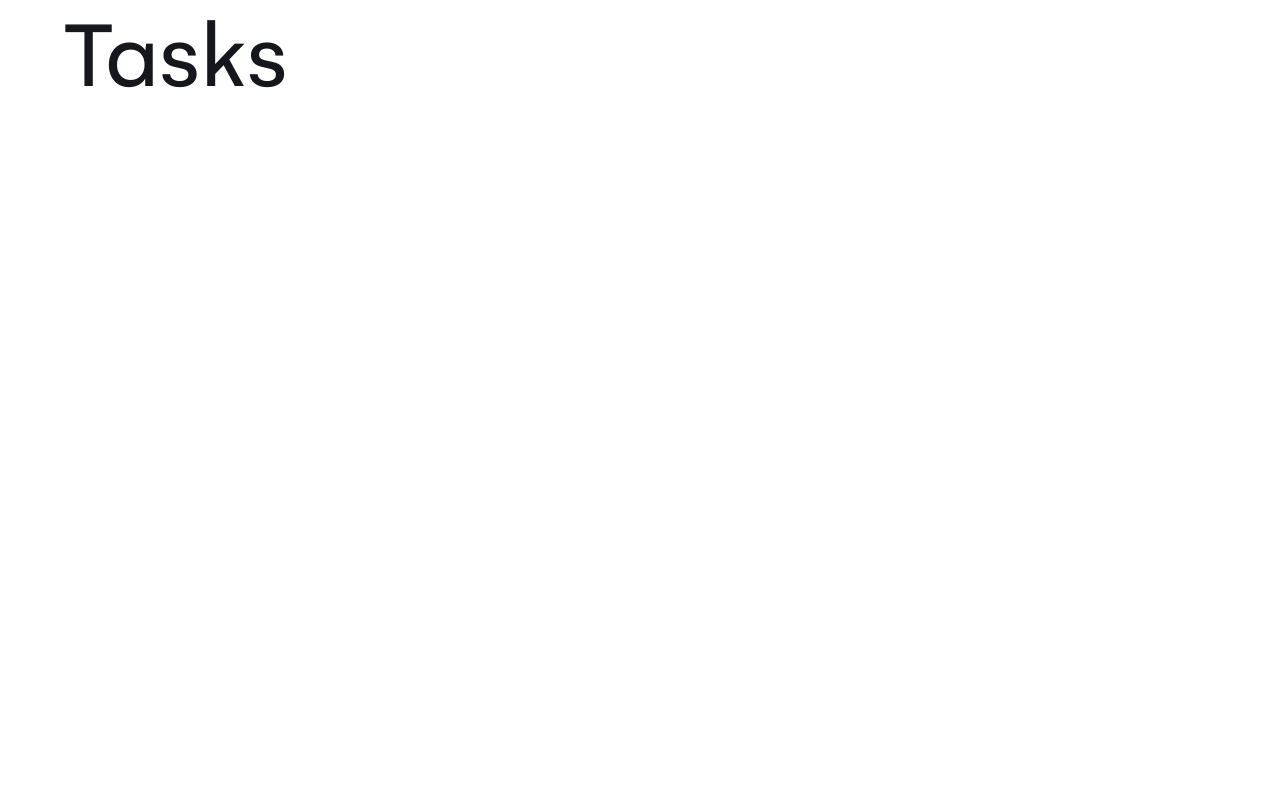
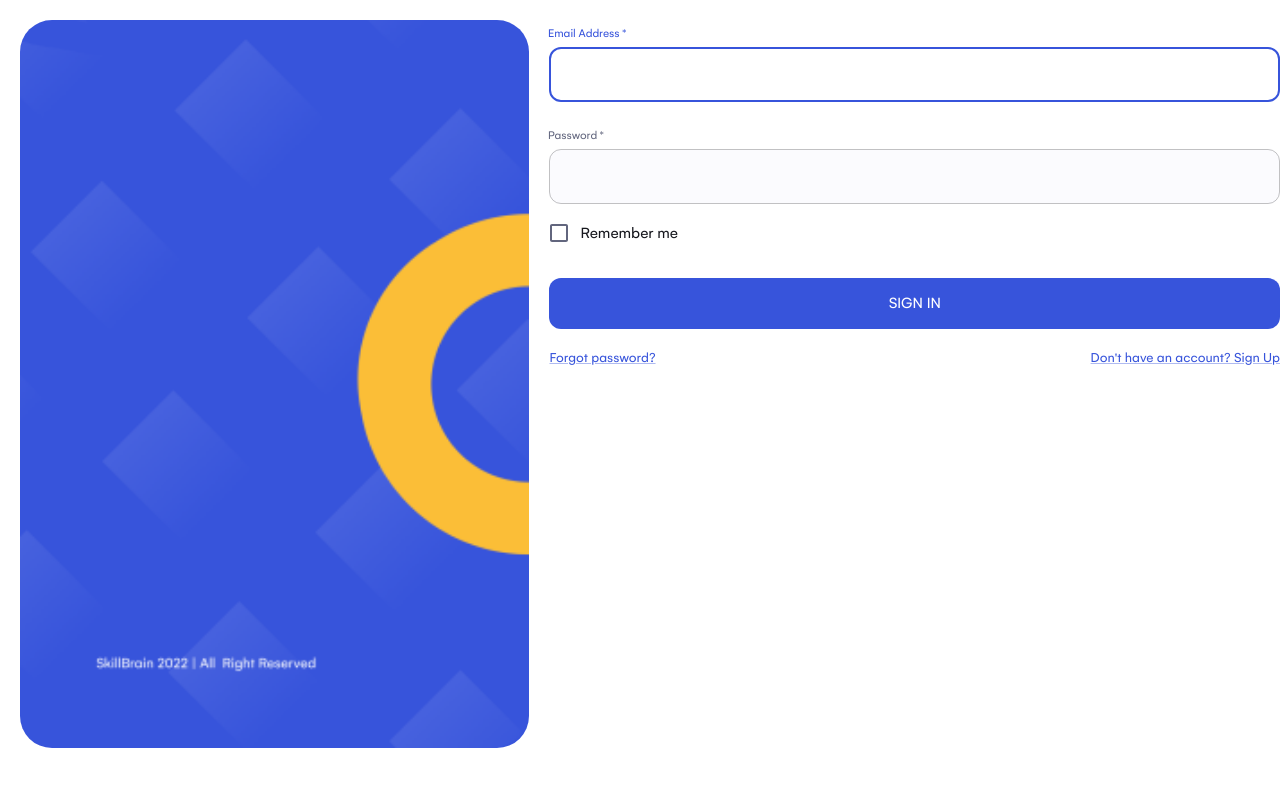
Before and after one commit to SkillBrainFrontend/Semicolon-Task-Manager-Andromeda, a React (Create React App) app: page / in a window 1280 px wide. Shown: the top 786 px of the page. Built offline with nearby package versions, Linux system fonts and the light colour scheme.

Commit message:
previzualizare placeholder

```diff
--- a/package.json
+++ b/package.json
@@ -6,7 +6,7 @@
     "@emotion/react": "^11.10.4",
     "@emotion/styled": "^11.10.4",
     "@mui/icons-material": "^5.10.3",
-    "@mui/material": "^5.10.3",
+    "@mui/material": "^5.10.5",
     "@reduxjs/toolkit": "^1.8.5",
     "@testing-library/jest-dom": "^5.16.5",
     "@testing-library/react": "^13.4.0",
@@ -16,7 +16,7 @@
     "react": "^18.2.0",
     "react-dom": "^18.2.0",
     "react-router-dom": "^6.3.0",
-    "react-scripts": "5.0.1",
+    "react-scripts": "^5.0.1",
     "web-vitals": "^2.1.4",
     "yup": "^0.32.11"
   },
--- a/src/App.jsx
+++ b/src/App.jsx
@@ -1,7 +1,8 @@
 import React from "react";
 import { Route, Routes } from "react-router-dom";
 
-import { SingIn, Tasks, TestPage } from "./pages";
+import LandingPage from "./pages/LandingPage";
+import { SingIn, TestPage } from "./pages";
 
 import "./App.css";
 
@@ -9,7 +10,7 @@ function App() {
 	return (
 		<div>
 			<Routes>
-				<Route element={<Tasks />} path="/" />
+				<Route element={<LandingPage />} path="/" />
 				<Route element={<TestPage />} path="/test" />
 				<Route element={<SingIn />} path="/login" />
 			</Routes>
--- /dev/null
+++ b/src/components/components/WelcomeScreen/CreateAccountForm.jsx
@@ -0,0 +1,94 @@
+import React from "react";
+import { useFormik } from "formik";
+import * as Yup from "yup";
+
+import { Box, Checkbox, FormControlLabel, Grid, Link } from "@mui/material";
+
+import { Button, Input } from "../../shared";
+
+const LoginFormSchema = Yup.object().shape({
+	email: Yup.string().email("Invalid email").required("Required"),
+	password: Yup.string().min(8, "Min lenght is 8!").required("Required"),
+});
+
+function CreateAccountForm() {
+	const { handleChange, values, handleSubmit, errors, isValid } = useFormik({
+		initialValues: {
+			email: "",
+			password: "",
+			rememberMe: false,
+		},
+
+		validationSchema: LoginFormSchema,
+		onSubmit: (formValues) => {
+			console.log(formValues);
+		},
+	});
+
+	return (
+		<Box component="form" onSubmit={handleSubmit} sx={{ mt: 1 }}>
+			<Input
+				autoComplete="email"
+				autoFocus
+				error={errors.email}
+				fullWidth
+				helperText={errors.email}
+				id="email"
+				label="Email Address"
+				margin="normal"
+				name="email"
+				onChange={handleChange}
+				required
+				value={values.email}
+			/>
+			<Input
+				autoComplete="current-password"
+				error={errors.password}
+				fullWidth
+				helperText={errors.password}
+				id="password"
+				label="Password"
+				margin="normal"
+				name="password"
+				onChange={handleChange}
+				required
+				type="password"
+				value={values.password}
+			/>
+			<FormControlLabel
+				label="Remember me"
+				control={
+					<Checkbox
+						checked={values.rememberMe.checked}
+						color="primary"
+						name="rememberMe"
+						onChange={handleChange}
+						value="remember"
+					/>
+				}
+			/>
+			<Button
+				disabled={!isValid}
+				fullWidth
+				sx={{ mt: 3, mb: 2 }}
+				type="submit"
+				variant="contained"
+			>
+				Sign In
+			</Button>
+			<Grid container>
+				<Grid item xs>
+					<Link href="#" variant="body2">
+						Forgot password?
+					</Link>
+				</Grid>
+				<Grid item>
+					<Link href="#" variant="body2">
+						Don&apos;t have an account? Sign Up
+					</Link>
+				</Grid>
+			</Grid>
+		</Box>
+	);
+}
+export default CreateAccountForm;
--- /dev/null
+++ b/src/components/components/WelcomeScreen/WelcomeScreen.css
@@ -0,0 +1,17 @@
+.comtent {
+    display: flex;
+    flex-direction: row;
+
+}
+
+.orientation{
+    display: flex;
+    flex-direction: row;
+
+}
+
+.blueImg{
+    border-radius: 32px;
+    margin: 20px;
+    width: 45%;
+}
--- /dev/null
+++ b/src/components/components/WelcomeScreen/WelcomeScreen.jsx
@@ -0,0 +1,21 @@
+/* eslint-disable jsx-a11y/alt-text */
+import React from "react";
+
+import Frame from "../../../assets/images/Frame 22.png";
+
+import CreateAccountForm from "./CreateAccountForm";
+
+import "./WelcomeScreen.css";
+
+function WelcomeScreen() {
+	return (
+		<div className="content">
+			<div className="orientation">
+				<img className="blueImg" src={Frame} />
+				<CreateAccountForm />
+			</div>
+		</div>
+	);
+}
+
+export default WelcomeScreen;
--- a/src/components/shared/button/Button.jsx
+++ b/src/components/shared/button/Button.jsx
@@ -10,6 +10,7 @@ const StyledButton = styled(Button)(({ theme }) => ({
 	},
 	"&.MuiButton-sizeLarge": {
 		padding: theme.spacing(2.3, 9.2),
+		fontWeight: 900,
 	},
 	"&.MuiButton-sizeMedium": {
 		padding: theme.spacing(2, 9.2),
--- /dev/null
+++ b/src/pages/LandingPage.jsx
@@ -0,0 +1,13 @@
+import React from "react";
+
+import WelcomeScreen from "../components/components/WelcomeScreen/WelcomeScreen";
+
+function LandingPage() {
+	return (
+		<div>
+			<WelcomeScreen />
+		</div>
+	);
+}
+
+export default LandingPage;
--- a/src/pages/Tasks.jsx
+++ b/src/pages/Tasks.jsx
@@ -1,4 +1,5 @@
 import React from "react";
+import { Link } from "react-router-dom";
 
 import { Container, Typography } from "@mui/material";
 
@@ -6,7 +7,11 @@ function Tasks() {
 	return (
 		<div>
 			<Container>
-				<Typography variant="h1">Tasks</Typography>
+				<Link to="/test">
+					<Typography to="/test" variant="h1">
+						Tasks
+					</Typography>
+				</Link>
 			</Container>
 		</div>
 	);
```
Also changed, not shown: src/assets/images/Frame 22.png (added), 1 other file (tests, documents, lock files or other folders).
